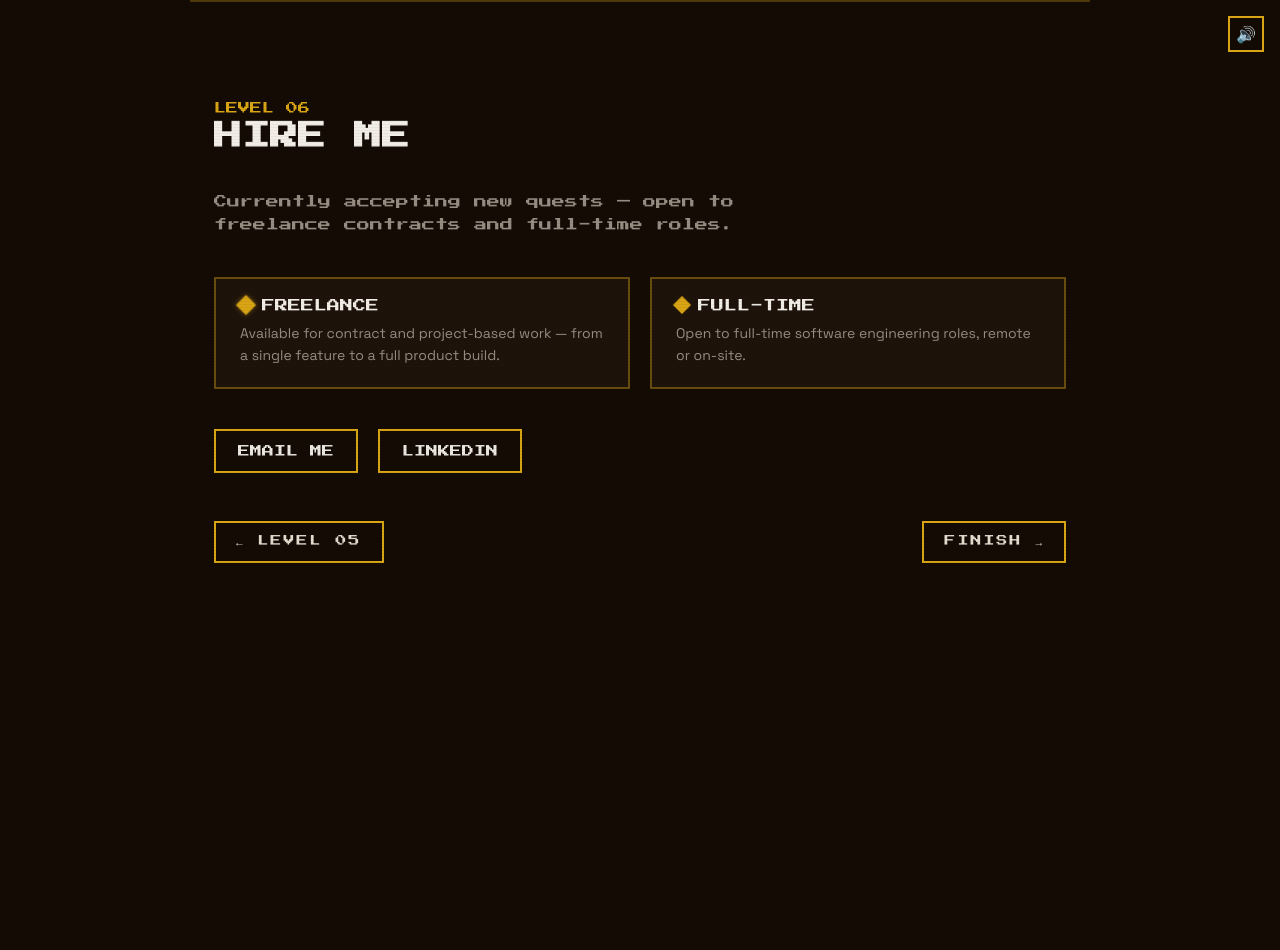
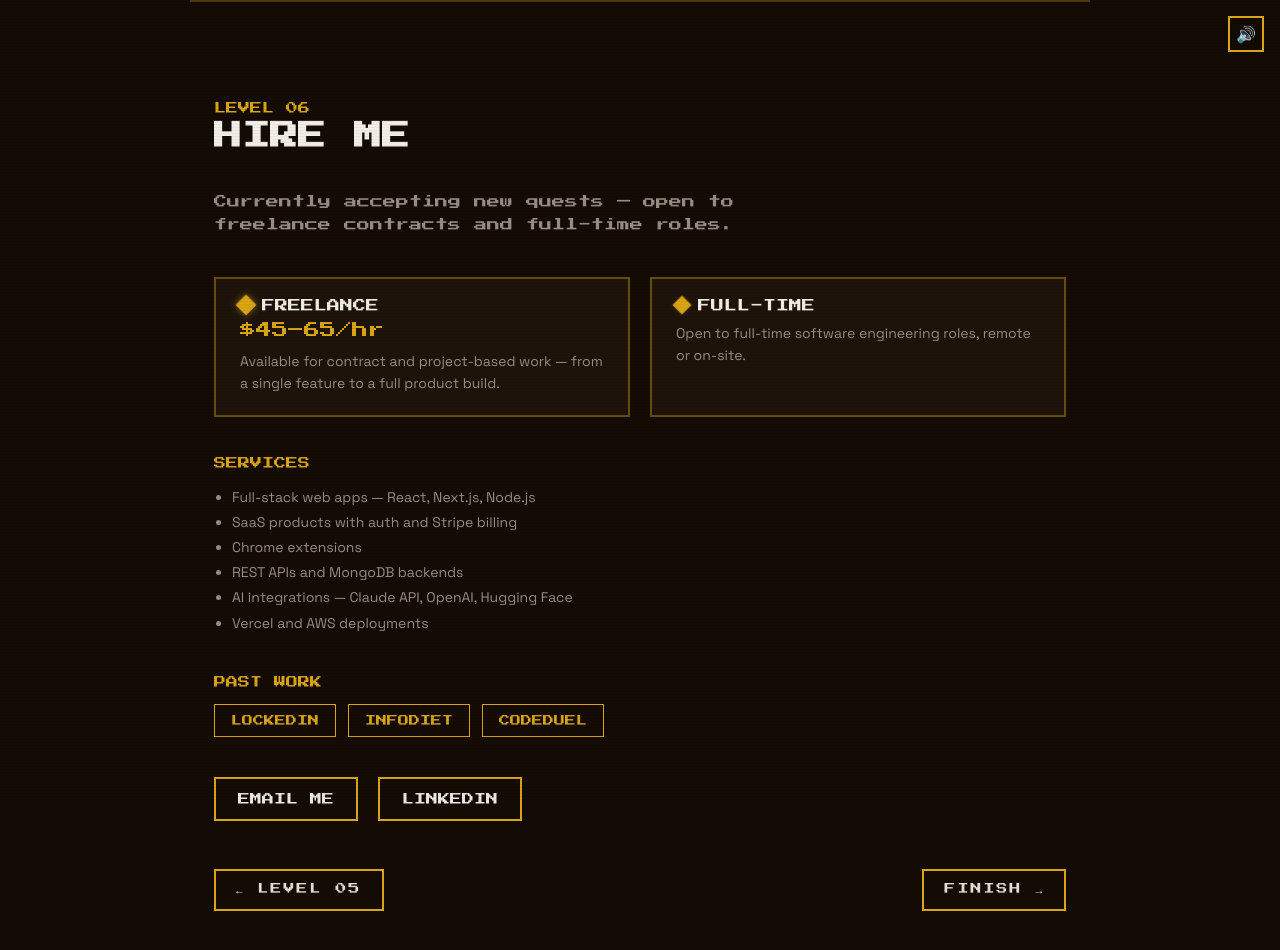
Before and after one commit to Nahom2162002/Portfolio, a React (Vite) app: page /hire in a window 1280 px wide. Shown: the top 950 px of the page. Before the commit the page ends 800 px from the top, so only its background shows below. Built offline with nearby package versions, Linux system fonts and the light colour scheme.

Commit message:
Added rates and services

```diff
--- a/src/App.css
+++ b/src/App.css
@@ -724,10 +724,53 @@
   color: var(--text-primary);
 }
 
+.hire-rate {
+  font-size: 16px;
+  color: var(--accent);
+  margin-bottom: 12px;
+}
+
 .hire-status-desc {
   font-size: 14px;
   line-height: 1.6;
   color: var(--text-muted);
+}
+
+.hire-block {
+  margin-bottom: 40px;
+}
+
+.hire-block-title {
+  font-size: 12px;
+  color: var(--accent);
+  margin-bottom: 16px;
+}
+
+.hire-list {
+  margin: 0;
+  padding-left: 18px;
+  font-size: 14px;
+  color: var(--text-muted);
+  line-height: 1.8;
+}
+
+.hire-past-work {
+  display: flex;
+  gap: 12px;
+  flex-wrap: wrap;
+}
+
+.hire-work-link {
+  font-size: 11px;
+  text-decoration: none;
+  padding: 10px 16px;
+  border: 1px solid var(--accent);
+  color: var(--accent);
+}
+
+.hire-work-link:hover {
+  background: var(--accent-wash);
+  color: var(--accent-hover);
 }
 
 .hire-cta {
--- a/src/components/Hire.jsx
+++ b/src/components/Hire.jsx
@@ -1,3 +1,4 @@
+import { hireRate, hireServices, hirePastWork } from '../data'
 import SectionNav from './SectionNav'
 import { useGameNav } from '../useGameNav'
 
@@ -19,6 +20,7 @@ export default function Hire() {
             <span className="hire-status-dot" />
             <span className="pixel-font hire-status-name">FREELANCE</span>
           </div>
+          <div className="pixel-font hire-rate">{hireRate}</div>
           <div className="hire-status-desc">
             Available for contract and project-based work — from a single feature to a full
             product build.
@@ -32,6 +34,34 @@ export default function Hire() {
           <div className="hire-status-desc">
             Open to full-time software engineering roles, remote or on-site.
           </div>
+        </div>
+      </div>
+
+      <div className="hire-block">
+        <div className="pixel-font hire-block-title">SERVICES</div>
+        <ul className="hire-list">
+          {hireServices.map((service) => (
+            <li key={service}>{service}</li>
+          ))}
+        </ul>
+      </div>
+
+      <div className="hire-block">
+        <div className="pixel-font hire-block-title">PAST WORK</div>
+        <div className="hire-past-work">
+          {hirePastWork.map((work) => (
+            <a
+              key={work.name}
+              href={work.link}
+              target="_blank"
+              rel="noreferrer"
+              className="pixel-font hire-work-link"
+              onMouseEnter={onHover}
+              onClick={onClick}
+            >
+              {work.name}
+            </a>
+          ))}
         </div>
       </div>
 
--- a/src/data.js
+++ b/src/data.js
@@ -88,6 +88,23 @@ export const experience = [
   },
 ]
 
+export const hireRate = '$45–65/hr'
+
+export const hireServices = [
+  'Full-stack web apps — React, Next.js, Node.js',
+  'SaaS products with auth and Stripe billing',
+  'Chrome extensions',
+  'REST APIs and MongoDB backends',
+  'AI integrations — Claude API, OpenAI, Hugging Face',
+  'Vercel and AWS deployments',
+]
+
+export const hirePastWork = [
+  { name: 'LOCKEDIN', link: 'https://deeplockin.com' },
+  { name: 'INFODIET', link: 'https://getinfodiet.app' },
+  { name: 'CODEDUEL', link: 'https://www.duelai.dev/' },
+]
+
 export const projects = [
   {
     name: 'CODEDUEL',
```
